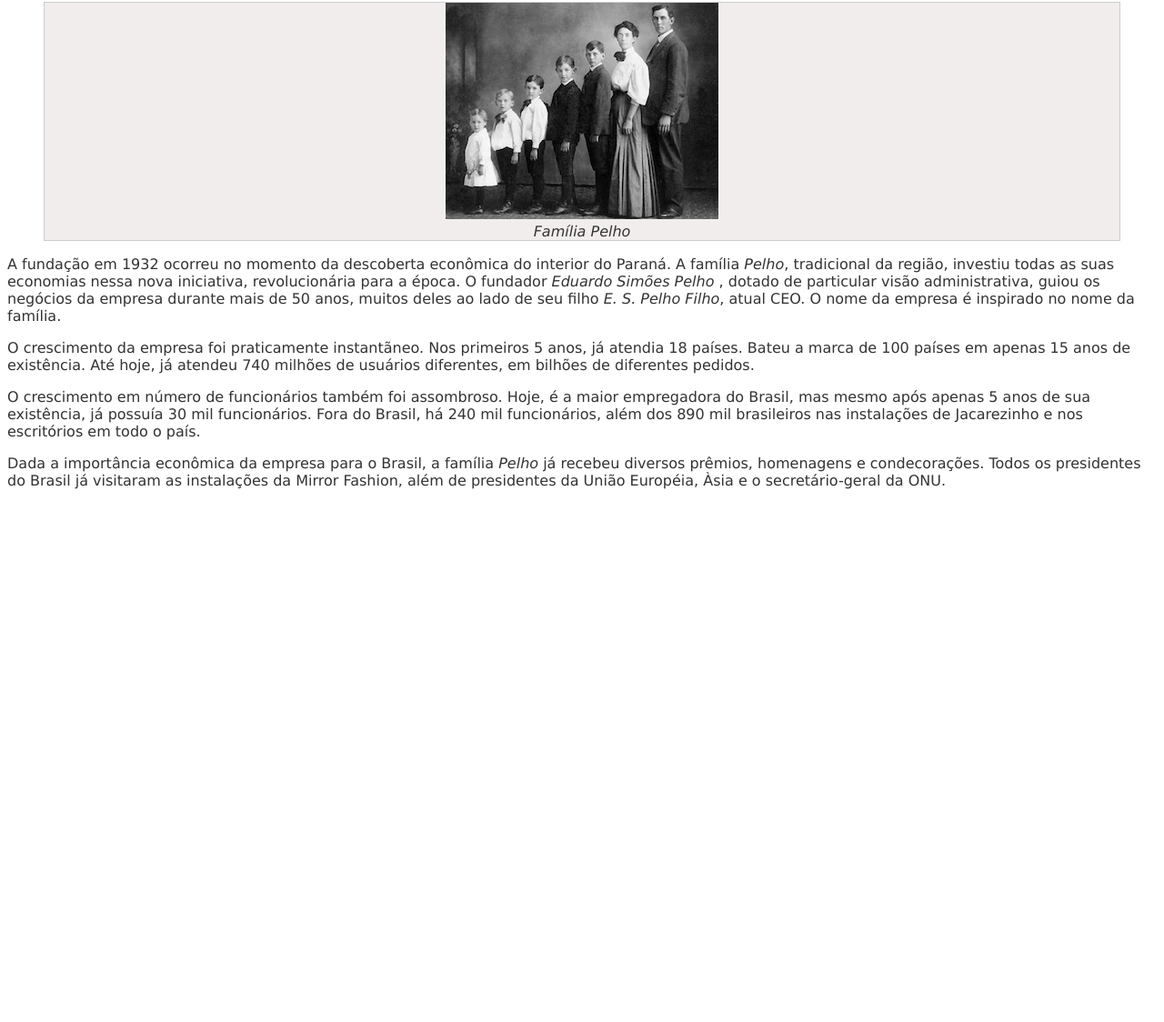
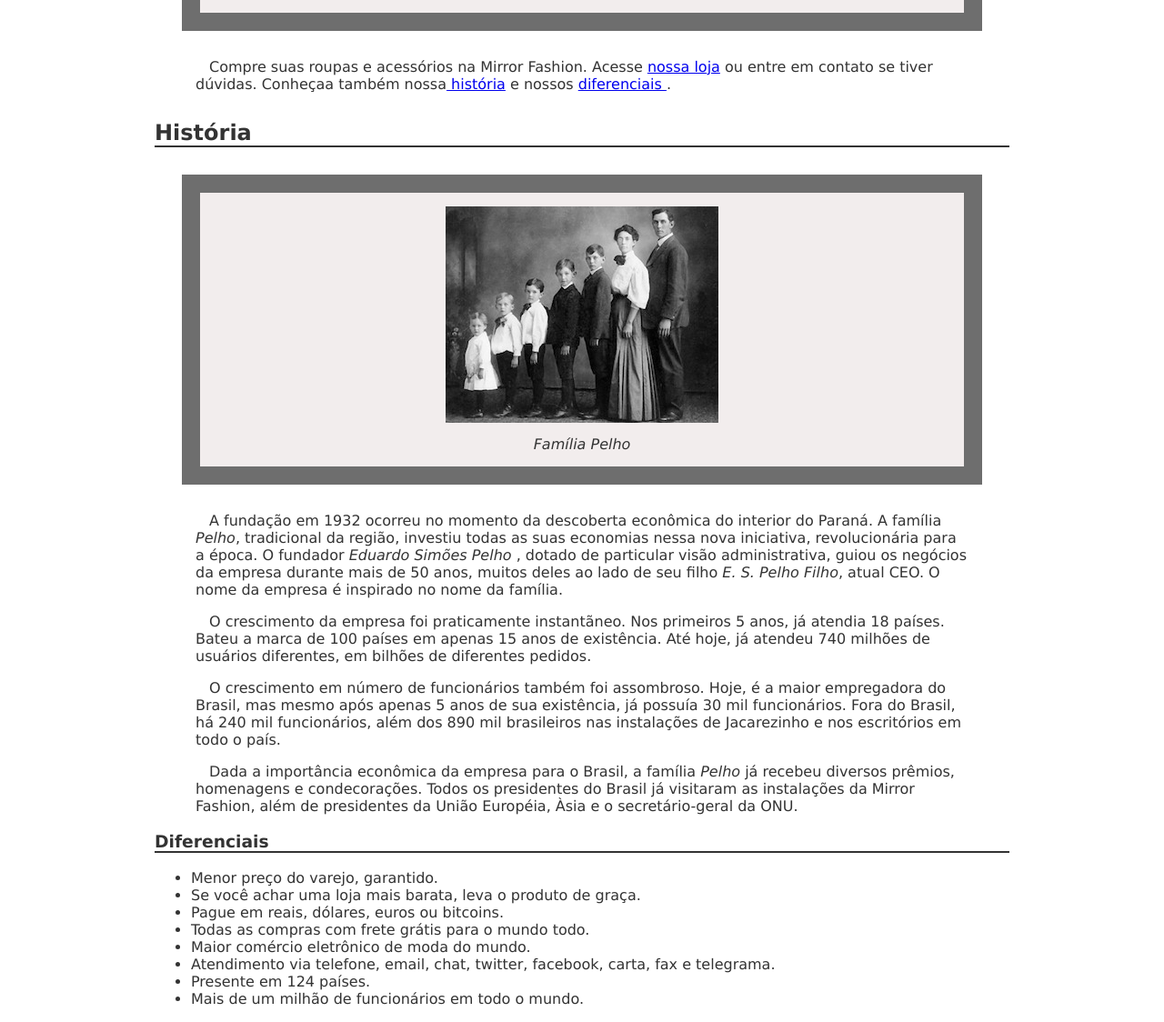
Before and after one commit to giovanna2512/repoSenac, a plain HTML site: page ProjetoMirrorFashion/public_html/sobre.html in a window 1280 px wide. Shown: the part 739-1863 px from the top of the page at 91% size. Before the commit the page ends 1293 px from the top, so only its background shows below. Drawn offline with Linux system fonts and the light colour scheme.

Commit message:
inclusão de links e edição visual

```diff
--- a/ProjetoMirrorFashion/public_html/css/sobre.css
+++ b/ProjetoMirrorFashion/public_html/css/sobre.css
@@ -1,30 +1,40 @@
-/*
-To change this license header, choose License Headers in Project Properties.
-To change this template file, choose Tools | Templates
-and open the template in the editor.
-*/
-/*
-    Created on : 27/02/2020, 21:40:39
-    Author     : giovanna.palmeida1
-*/
+
 
 body {
 	color: #333333;
 	font-family: "Lucida Sans Unicode", "Lucida Grande", sans-serif;
+        margin-left: auto;
+        margin-right: auto;
+        width: 940px;
 }
 
 h1 {
 	background-image: url(sobre-background.jpg);
+        padding: 10px;
 }
 h2{
     border-bottom: 2px solid #333333;
+    margin-top: 30px;
+}
+p{
+    text-indent: 15px;
+    padding: 0 45px;
 }
 figure {
     background-color: #F2EDED;
-    border: 1px solid #ccc;
+    border: 20px solid #6E6E6E;
     text-align: center;
+    padding:15px;
+    margin: 30px;
+
 }
 
 figcaption {
     font-style: italic;
+    margin-top: 10px
 }
+
+   /* margin: 0 auto;(texto centralizado)*/
+   h3{
+     border-bottom: 2px solid #333333;
+   }
--- a/ProjetoMirrorFashion/public_html/sobre.html
+++ b/ProjetoMirrorFashion/public_html/sobre.html
@@ -8,23 +8,20 @@
     <link rel="stylesheet" href="css/sobre.css">
 </head>
 <body>
-<figure>
+
     <img src= "img/logo.png">
-</figure>
+
    <h1>A Mirror Fashion</h1>
 
    <p>A <strong> Mirror Fashion</strong> é a maior empresa comércio eletrônico no segmento de moda em todo o mundo. Fundada em 1932, possui filiais em 124 países, sendo líder de mercado com mais de 90% de participação em 118 deles.
 
-    Nosso centro de distribuição fica em Jacarezinho, no Paraná. De lá, saem 48 aviões que distribuem nossos produtos às casas do mundo todo do nosso centro de distribuição.
-
-    Compre suas roupas e acessórios na Mirror Fashion. Acesse nossa loja ou entre em contato se tiver dúvidas. Conheçaa também nossa história e nossos diferenciais.</p>
+       Nosso centro de distribuição fica em <a href = "https://www.google.com.br/maps?q=Jacarezinho" target = "_blank">Jacarezinho, no Paraná.</a>  De lá, saem 48 aviões que distribuem nossos produtos às casas do mundo todo do nosso centro de distribuição.
 <figure>
     <img src="img/centro-distribuicao.png">
     <figcaption>Centro de distribuição da Mirror Fashion</figcaption>
 </figure>
-
-
-<h2>História </h2>
+   <p> Compre suas roupas e acessórios na Mirror Fashion. Acesse <a href="index.html">nossa loja</a> ou entre em contato se tiver dúvidas. Conheçaa também nossa<a href="#historia"> história</a> e nossos <a href="#diferenciais"> diferenciais </a>.</p>
+   <h2 id="historia"> História </h2>
 <figure>
     <img src="img/familia-pelho.jpg">
     <figcaption>Família Pelho</figcaption>
@@ -36,5 +33,18 @@
 <p>O crescimento em número de funcionários também foi assombroso. Hoje, é a maior empregadora do Brasil, mas mesmo após apenas 5 anos de sua existência, já possuía 30 mil funcionários. Fora do Brasil, há 240 mil funcionários, além dos 890 mil brasileiros nas instalações de Jacarezinho e nos escritórios em todo o país.</p>
 
 <p>Dada a importância econômica da empresa para o Brasil, a família <em>Pelho</em> já recebeu diversos prêmios, homenagens e condecorações. Todos os presidentes do Brasil já visitaram as instalações da Mirror Fashion, além de presidentes da União Européia, Àsia e o secretário-geral da ONU.</p>
+<h3 id="diferenciais">
+    Diferenciais
+</h3>
+<ul>
+    <li>Menor preço do varejo, garantido.</li>
+    <li>Se você achar uma loja mais barata, leva o produto de graça.</li>
+    <li>Pague em reais, dólares, euros ou bitcoins.</li>
+    <li>Todas as compras com frete grátis para o mundo todo.</li>
+    <li> Maior comércio eletrônico de moda do mundo.</li>
+    <li>Atendimento via telefone, email, chat, twitter, facebook, carta, fax e telegrama.</li>
+    <li>Presente em 124 países.</li>
+    <li>Mais de um milhão de funcionários em todo o mundo.</li>
+</ul>
 </body>
 </html>
```
Also changed, not shown: ProjetoMirrorFashion/nbproject/private/private.xml (added, +7 -0 lines), ProjetoMirrorFashion/public_html/index.html (+2 -8 lines).
